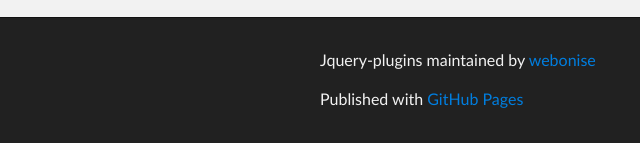
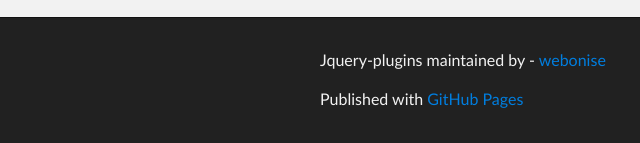
Before and after one commit to webonise/jQuery-plugins, a plain HTML site: page jquery-tabs/jquery-tabs.html in a window 1280 px wide. Shown: the part 3552-3695 px from the top of the page, 0-640 px from the left. Drawn offline with Linux system fonts and the light colour scheme; files whose address does not match are found by name.

Commit message:
jquery tabs modified

```diff
--- a/jquery-tabs/jquery-tabs.html
+++ b/jquery-tabs/jquery-tabs.html
@@ -234,7 +234,7 @@ $(document).ready(function() {
 <!-- FOOTER  -->
 <div id="footer_wrap" class="outer">
     <footer class="inner">
-        <p class="copyright">Jquery-plugins maintained by <a href="https://github.com/webonise">webonise</a></p>
+        <p class="copyright">Jquery-plugins maintained by - <a href="https://github.com/webonise">webonise</a></p>
         <p>Published with <a href="http://pages.github.com">GitHub Pages</a></p>
     </footer>
 </div>
```
